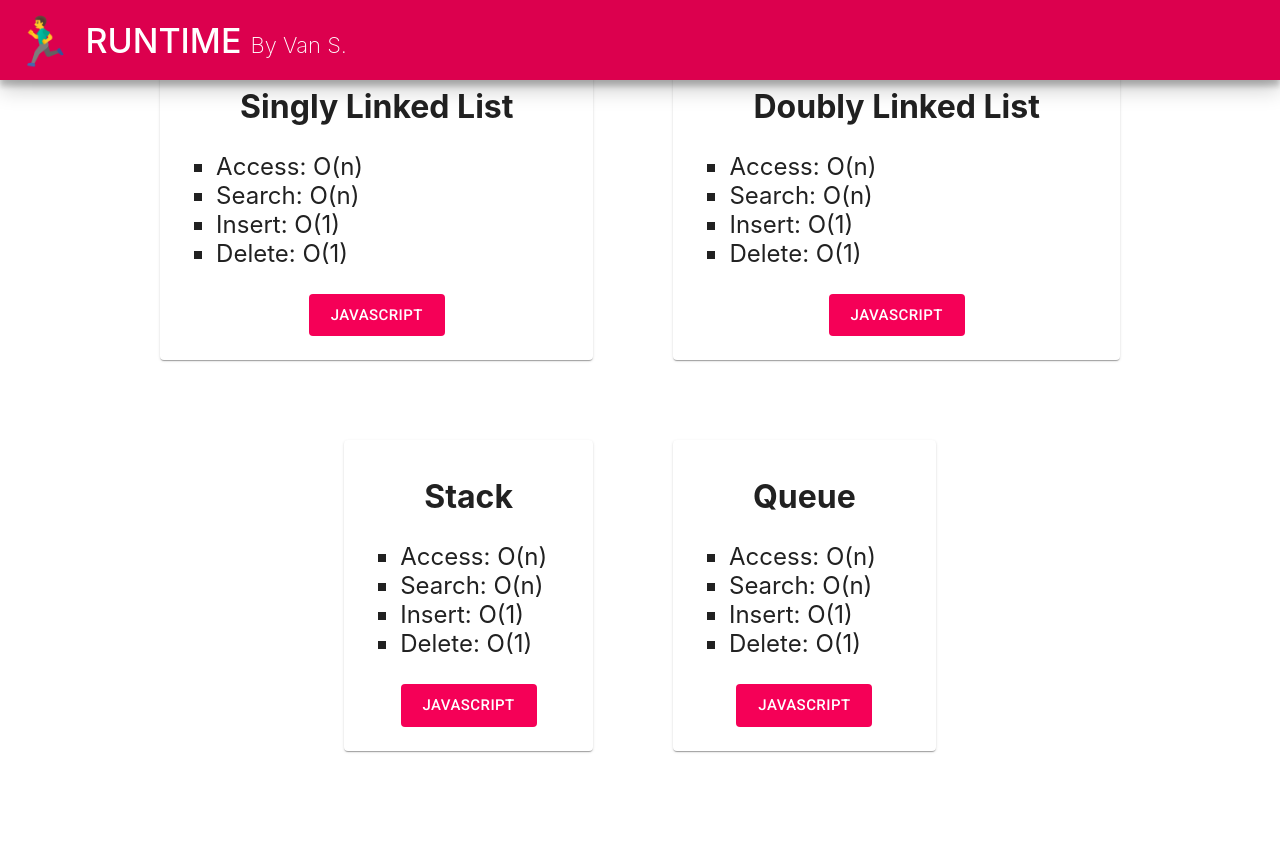
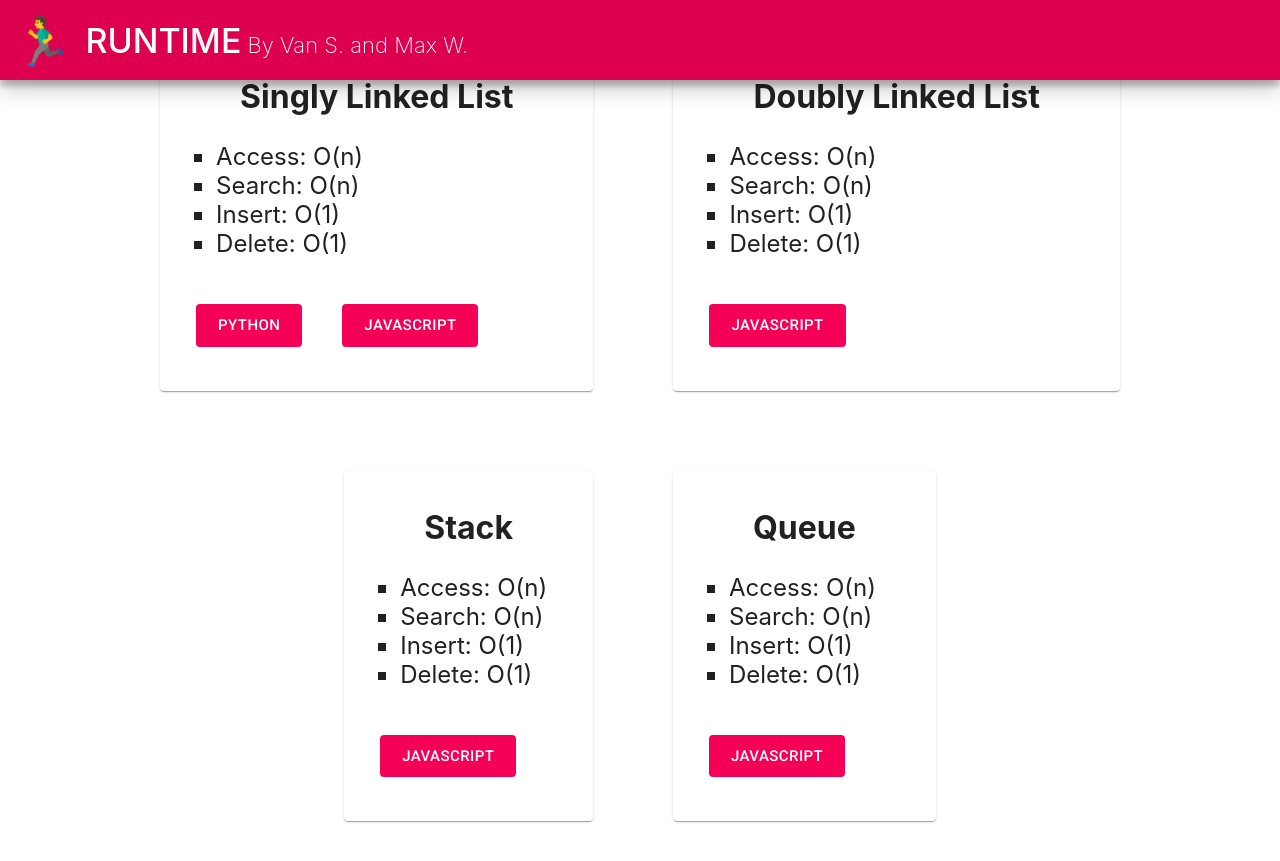
Before and after one commit to Hi-Van/runtime-sheet, a React (Create React App) app: page / in a window 1280 px wide. Before the commit the page ends 800 px from the top, so only its background shows below. Built offline with nearby package versions, Linux system fonts and the light colour scheme.

Commit message:
Update App.js

```diff
--- a/src/App.js
+++ b/src/App.js
@@ -7,7 +7,13 @@ function App() {
     <div className="App">
       <div className="content-wrapper">
 
-        <div className="title"><span role="img" aria-label="cloud" style={{ fontSize: '3rem', textAlign: 'center', margin: '.8rem' }}>🏃‍♂️</span> <h1>RUNTIME <a href="https://twitter.com/Hi_Im_Van" target="_blank" rel="noopener noreferrer">By Van S.</a></h1> </div>
+        <div className="title">
+          <span role="img" aria-label="cloud" style={{ fontSize: '3rem', textAlign: 'center', margin: '.8rem' }}>🏃‍♂️</span>
+          <h1>RUNTIME
+            <a href="https://twitter.com/Hi_Im_Van" target="_blank" rel="noopener noreferrer"> By Van S.</a>
+            <a href="https://github.com/MKaiserW" target="_blank" rel="noopener noreferrer"> and Max W.</a>
+          </h1>
+        </div>
 
         <Box display="flex" flexDirection="row" flexWrap="wrap" justifyContent="center">
           <Card style={{margin: '40px'}}>
@@ -19,7 +25,8 @@ function App() {
                 <li>Insert: O(1)</li>
                 <li>Delete: O(1)</li>
               </ul>
-              <a href="https://github.com/Hi-Van/DSA-in-JavaScript/blob/master/SLL.js" target="_blank" rel="noopener noreferrer"><Button variant="contained" color="secondary" size="large" style={{ display:'block', margin:'auto'}} disableElevation >JavaScript</Button></a>
+              <a href="https://github.com/Hi-Van/DSA-in-Python-and-JavaScript/blob/master/SLL.py" target="_blank" rel="noopener noreferrer"><Button variant="contained" color="secondary" size="large" style={{margin:'20px'}} disableElevation >Python</Button></a>
+              <a href="https://github.com/Hi-Van/DSA-in-Python-and-JavaScript/blob/master/SLL.js" target="_blank" rel="noopener noreferrer"><Button variant="contained" color="secondary" size="large" style={{ margin:'20px'}} disableElevation >JavaScript</Button></a>
             </CardContent>
           </Card>
 
@@ -32,7 +39,7 @@ function App() {
                 <li>Insert: O(1)</li>
                 <li>Delete: O(1)</li>
               </ul>
-              <a href="https://github.com/Hi-Van/DSA-in-JavaScript/blob/master/DLL.js" target="_blank" rel="noopener noreferrer"><Button variant="contained" color="secondary" size="large" style={{ display:'block', margin:'auto'}} disableElevation >JavaScript</Button></a>
+              <a href="https://github.com/Hi-Van/DSA-in-Python-and-JavaScript/blob/master/DLL.js" target="_blank" rel="noopener noreferrer"><Button variant="contained" color="secondary" size="large" style={{margin:'20px'}} disableElevation >JavaScript</Button></a>
             </CardContent>
           </Card>
 
@@ -45,7 +52,7 @@ function App() {
                 <li>Insert: O(1)</li>
                 <li>Delete: O(1)</li>
               </ul>
-              <a href="https://github.com/Hi-Van/DSA-in-JavaScript/blob/master/Stack.js" target="_blank" rel="noopener noreferrer"><Button variant="contained" color="secondary" size="large" style={{ display:'block', margin:'auto'}} disableElevation >JavaScript</Button></a>
+              <a href="https://github.com/Hi-Van/DSA-in-Python-and-JavaScript/blob/master/Stack.js" target="_blank" rel="noopener noreferrer"><Button variant="contained" color="secondary" size="large" style={{margin:'20px'}} disableElevation >JavaScript</Button></a>
             </CardContent>
           </Card>
 
@@ -58,7 +65,7 @@ function App() {
                 <li>Insert: O(1)</li>
                 <li>Delete: O(1)</li>
               </ul>
-              <a href="https://github.com/Hi-Van/DSA-in-JavaScript/blob/master/Queue.js" target="_blank" rel="noopener noreferrer"><Button variant="contained" color="secondary" size="large" style={{ display:'block', margin:'auto'}} disableElevation >JavaScript</Button></a>
+              <a href="https://github.com/Hi-Van/DSA-in-Python-and-JavaScript/blob/master/Queue.js" target="_blank" rel="noopener noreferrer"><Button variant="contained" color="secondary" size="large" style={{margin:'20px'}} disableElevation >JavaScript</Button></a>
             </CardContent>
           </Card>
         </Box>
```
